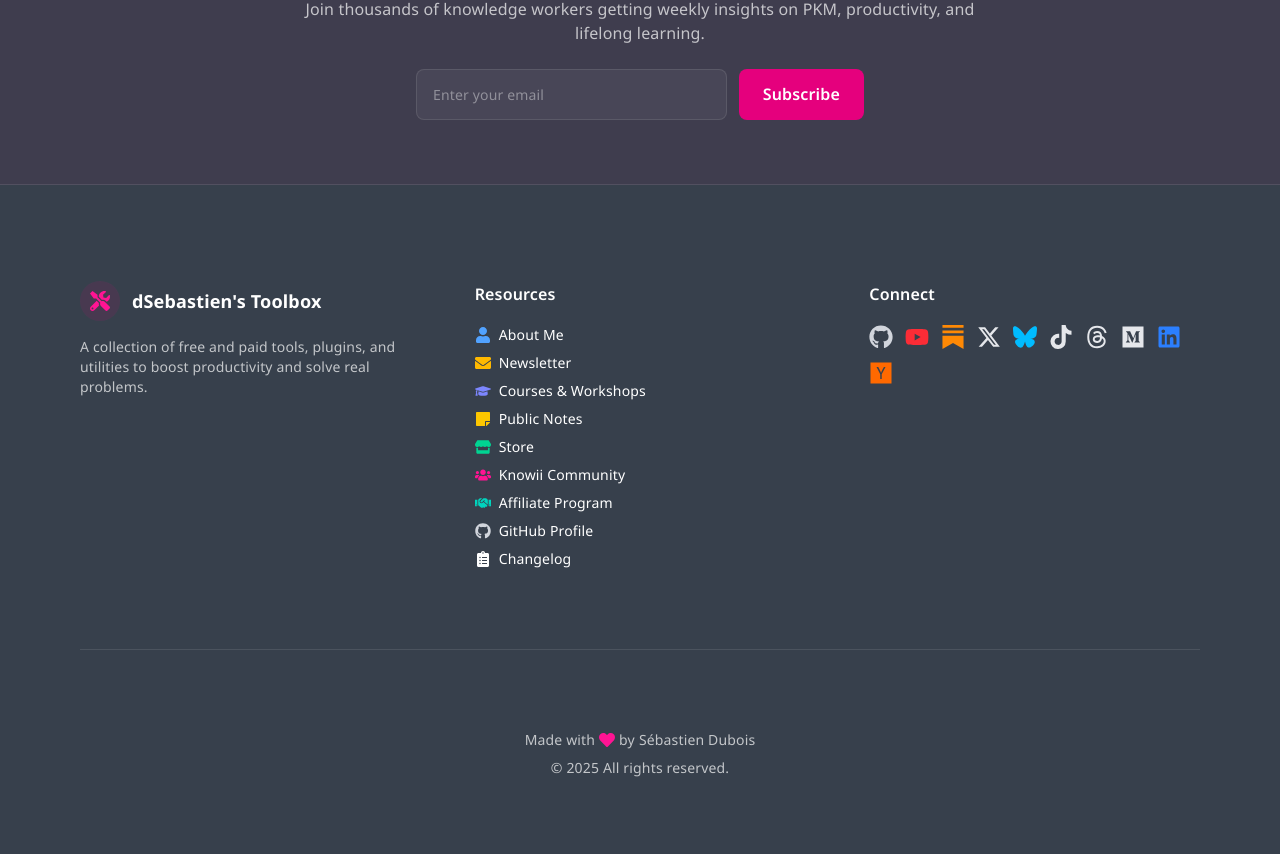
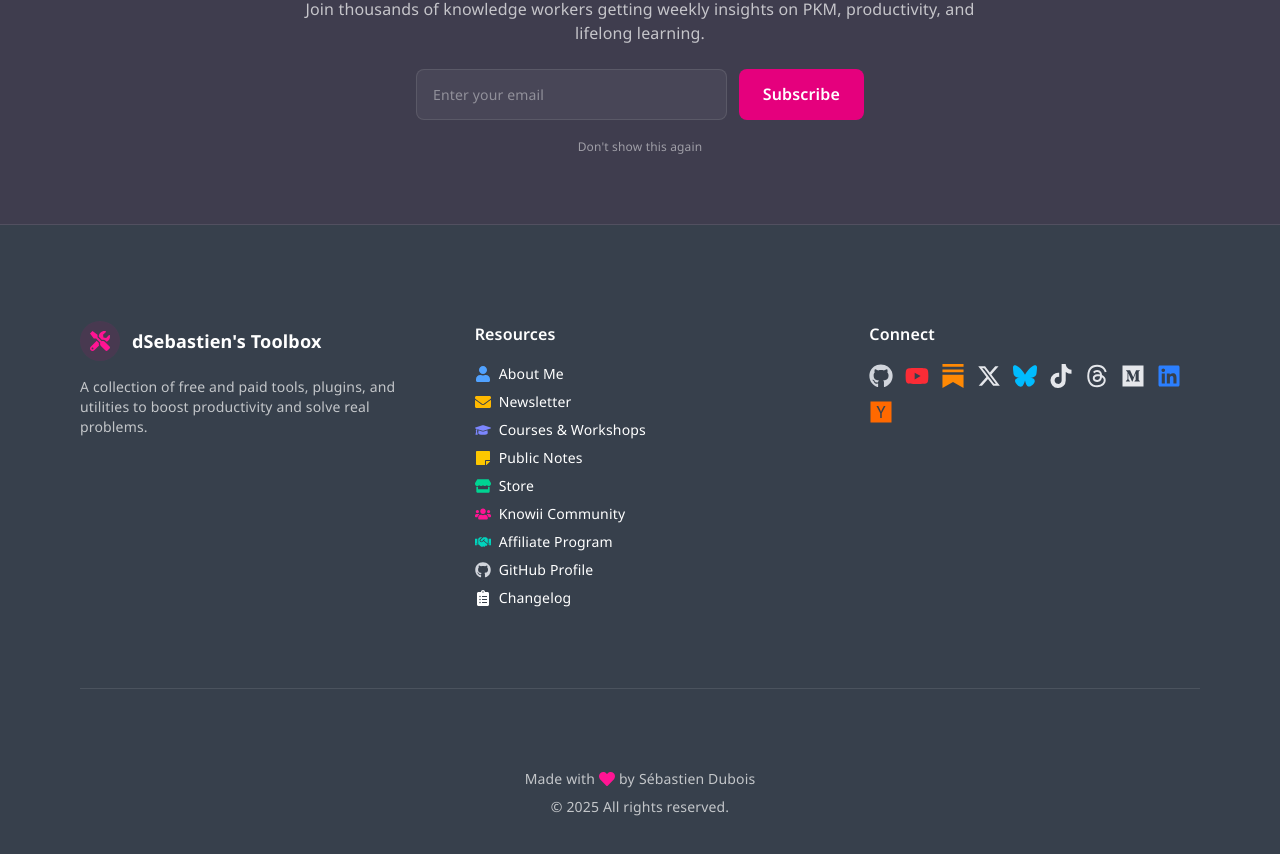
Before and after one commit to dsebastien/tools-website, a React (Vite) app: page /label/adobe in a window 1280 px wide. Shown: the part 1916-2770 px from the top of the page. Built offline with nearby package versions, Linux system fonts and the light colour scheme.

Commit message:
feat(all): improved newsletter handling

```diff
--- a/src/components/layout/footer.tsx
+++ b/src/components/layout/footer.tsx
@@ -9,6 +9,7 @@ import { subscribeToNewsletter } from '@/lib/ghost-api'
 // Ghost site configuration
 const GHOST_SITE_URL = 'https://www.dsebastien.net'
 const NEWSLETTER_SESSION_KEY = 'newsletter_subscribed'
+const NEWSLETTER_NEVER_SHOW_KEY = 'newsletter_never_show'
 
 const Footer: React.FC = () => {
     const currentYear = new Date().getFullYear()
@@ -25,6 +26,10 @@ const Footer: React.FC = () => {
             return true
         }
         return false
+    })
+    // Initialize hasDismissed from localStorage
+    const [hasDismissed, setHasDismissed] = useState<boolean>(() => {
+        return localStorage.getItem(NEWSLETTER_NEVER_SHOW_KEY) === 'true'
     })
 
     const handleNewsletterSubmit = async (e: React.FormEvent) => {
@@ -52,17 +57,23 @@ const Footer: React.FC = () => {
                 sessionStorage.setItem(NEWSLETTER_SESSION_KEY, 'true')
                 setHasSubscribed(true)
                 console.log('[Newsletter] Subscription stored in sessionStorage')
-            }, 3000) // Hide after 3 seconds
+            }, 5000) // Hide after 5 seconds
         } else {
             setSubscribeStatus('error')
             setErrorMessage(result.error || 'Subscription failed. Please try again.')
         }
     }
 
+    const handleDismiss = () => {
+        localStorage.setItem(NEWSLETTER_NEVER_SHOW_KEY, 'true')
+        setHasDismissed(true)
+        console.log('[Newsletter] Permanently dismissed')
+    }
+
     return (
         <footer className='border-primary/10 bg-background border-t'>
-            {/* Newsletter Section - Hidden if user already subscribed */}
-            {!hasSubscribed && (
+            {/* Newsletter Section - Hidden if user already subscribed or dismissed */}
+            {!hasSubscribed && !hasDismissed && (
                 <div className='bg-secondary/5 border-primary/10 border-b py-12 sm:py-16'>
                     <div className='xg:px-24 mx-auto max-w-7xl px-6 sm:px-10 md:px-16 lg:px-20 xl:px-32'>
                         <div className='mx-auto max-w-2xl text-center'>
@@ -126,6 +137,15 @@ const Footer: React.FC = () => {
                                             </p>
                                         </div>
                                     )}
+                                    <div className='mt-3'>
+                                        <button
+                                            type='button'
+                                            onClick={handleDismiss}
+                                            className='text-primary/50 hover:text-primary/70 text-xs transition-colors hover:underline'
+                                        >
+                                            Don't show this again
+                                        </button>
+                                    </div>
                                 </>
                             )}
                         </div>
--- a/src/components/ui/compact-newsletter.tsx
+++ b/src/components/ui/compact-newsletter.tsx
@@ -5,6 +5,7 @@ import { subscribeToNewsletter } from '@/lib/ghost-api'
 // Ghost site configuration
 const GHOST_SITE_URL = 'https://www.dsebastien.net'
 const NEWSLETTER_SESSION_KEY = 'newsletter_subscribed'
+const NEWSLETTER_NEVER_SHOW_KEY = 'newsletter_never_show'
 
 const CompactNewsletter: React.FC = () => {
     const [email, setEmail] = useState('')
@@ -20,6 +21,10 @@ const CompactNewsletter: React.FC = () => {
             return true
         }
         return false
+    })
+    // Initialize hasDismissed from localStorage
+    const [hasDismissed, setHasDismissed] = useState<boolean>(() => {
+        return localStorage.getItem(NEWSLETTER_NEVER_SHOW_KEY) === 'true'
     })
 
     const handleNewsletterSubmit = async (e: React.FormEvent) => {
@@ -47,15 +52,21 @@ const CompactNewsletter: React.FC = () => {
                 sessionStorage.setItem(NEWSLETTER_SESSION_KEY, 'true')
                 setHasSubscribed(true)
                 console.log('[Newsletter] Subscription stored in sessionStorage')
-            }, 3000) // Hide after 3 seconds
+            }, 5000) // Hide after 5 seconds
         } else {
             setSubscribeStatus('error')
             setErrorMessage(result.error || 'Subscription failed. Please try again.')
         }
     }
 
-    // Don't render if already subscribed
-    if (hasSubscribed) {
+    const handleDismiss = () => {
+        localStorage.setItem(NEWSLETTER_NEVER_SHOW_KEY, 'true')
+        setHasDismissed(true)
+        console.log('[Newsletter] Permanently dismissed')
+    }
+
+    // Don't render if already subscribed or dismissed
+    if (hasSubscribed || hasDismissed) {
         return null
     }
 
@@ -118,6 +129,15 @@ const CompactNewsletter: React.FC = () => {
                             <p className='text-xs font-semibold text-red-500'>⚠️ {errorMessage}</p>
                         </div>
                     )}
+                    <div className='mt-2 text-center'>
+                        <button
+                            type='button'
+                            onClick={handleDismiss}
+                            className='text-primary/50 hover:text-primary/70 text-xs transition-colors hover:underline'
+                        >
+                            Don't show this again
+                        </button>
+                    </div>
                 </>
             )}
         </div>
```
